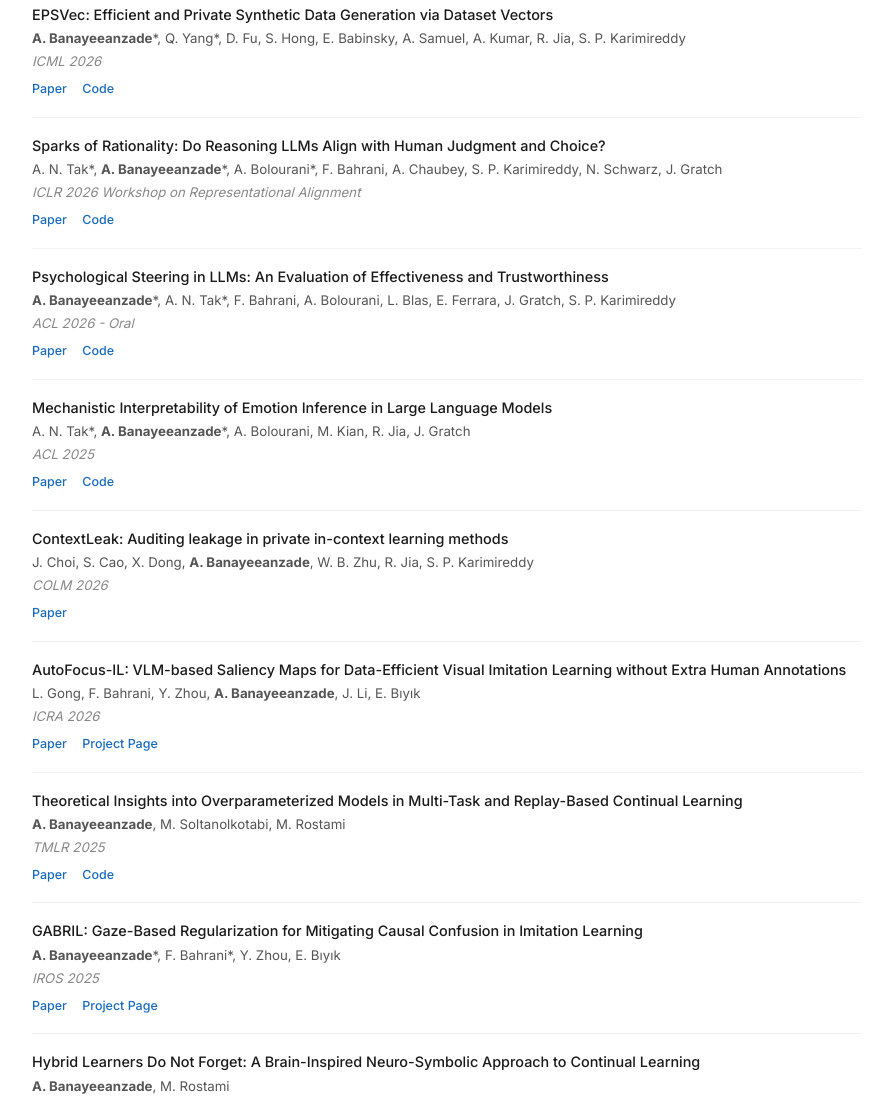
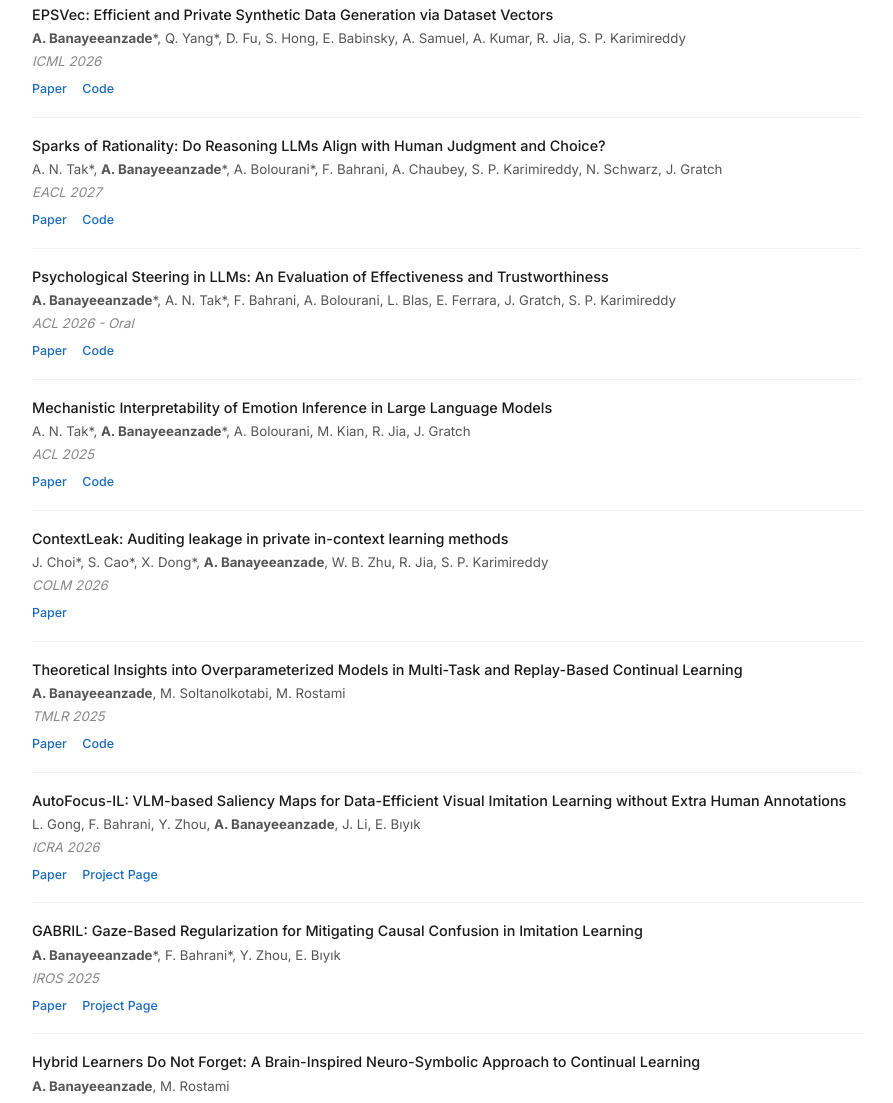
Before and after one commit to aminbana/aminbana.github.io, a plain HTML site: page index.html in a window 1280 px wide. Shown: the part 969-2072 px from the top of the page, without its empty margins (193-1086 px from the left). Drawn offline with nearby package versions, Linux system fonts and the light colour scheme.

Commit message:
Update publication details; correct venue for "Sparks of Rationality" and add new entry for "Theoretical Insights into Overparameterized Models"

```diff
--- a/index.html
+++ b/index.html
@@ -450,7 +450,7 @@
         <div class="pub-entry">
           <div class="pub-title">Sparks of Rationality: Do Reasoning LLMs Align with Human Judgment and Choice?</div>
           <div class="pub-authors">A. N. Tak*, <b>A. Banayeeanzade</b>*, A. Bolourani*, F. Bahrani, A. Chaubey, S. P. Karimireddy, N. Schwarz, J. Gratch</div>
-          <div class="pub-venue">ICLR 2026 Workshop on Representational Alignment</div>
+          <div class="pub-venue">EACL 2027</div>
           <div class="pub-links">
             <a href="https://arxiv.org/abs/2601.22329" target="_blank">Paper</a>
             <a href="https://github.com/AlaNekTak/DLLM/" target="_blank">Code</a>
@@ -463,7 +463,7 @@
           <div class="pub-venue">ACL 2026 - Oral</div>
           <div class="pub-links">
             <a href="https://arxiv.org/abs/2510.04484" target="_blank">Paper</a>
-            <a href="https://github.com/aminbana/PsySet" target="_blank">Code</a>
+            <a href="https://github.com/aminbana/PsySET" target="_blank">Code</a>
           </div>
         </div>
 
@@ -479,10 +479,20 @@
 
         <div class="pub-entry">
           <div class="pub-title">ContextLeak: Auditing leakage in private in-context learning methods</div>
-          <div class="pub-authors">J. Choi, S. Cao, X. Dong, <b>A. Banayeeanzade</b>, W. B. Zhu, R. Jia, S. P. Karimireddy</div>
+          <div class="pub-authors">J. Choi*, S. Cao*, X. Dong*, <b>A. Banayeeanzade</b>, W. B. Zhu, R. Jia, S. P. Karimireddy</div>
           <div class="pub-venue">COLM 2026</div>
           <div class="pub-links">
             <a href="https://arxiv.org/abs/2512.16059" target="_blank">Paper</a>
+          </div>
+        </div>
+
+        <div class="pub-entry">
+          <div class="pub-title">Theoretical Insights into Overparameterized Models in Multi-Task and Replay-Based Continual Learning</div>
+          <div class="pub-authors"><b>A. Banayeeanzade</b>, M. Soltanolkotabi, M. Rostami</div>
+          <div class="pub-venue">TMLR 2025</div>
+          <div class="pub-links">
+            <a href="https://openreview.net/forum?id=4zGPT0ZwnU" target="_blank">Paper</a>
+            <a href="https://github.com/aminbana/MTL-Theory" target="_blank">Code</a>
           </div>
         </div>
 
@@ -497,16 +507,6 @@
           </div>
         </div>
 
-
-        <div class="pub-entry">
-          <div class="pub-title">Theoretical Insights into Overparameterized Models in Multi-Task and Replay-Based Continual Learning</div>
-          <div class="pub-authors"><b>A. Banayeeanzade</b>, M. Soltanolkotabi, M. Rostami</div>
-          <div class="pub-venue">TMLR 2025</div>
-          <div class="pub-links">
-            <a href="https://openreview.net/forum?id=4zGPT0ZwnU" target="_blank">Paper</a>
-            <a href="https://github.com/aminbana/MTL-Theory" target="_blank">Code</a>
-          </div>
-        </div>
 
         <div class="pub-entry">
           <div class="pub-title">GABRIL: Gaze-Based Regularization for Mitigating Causal Confusion in Imitation Learning</div>
```
Also changed, not shown: 1 other file.
